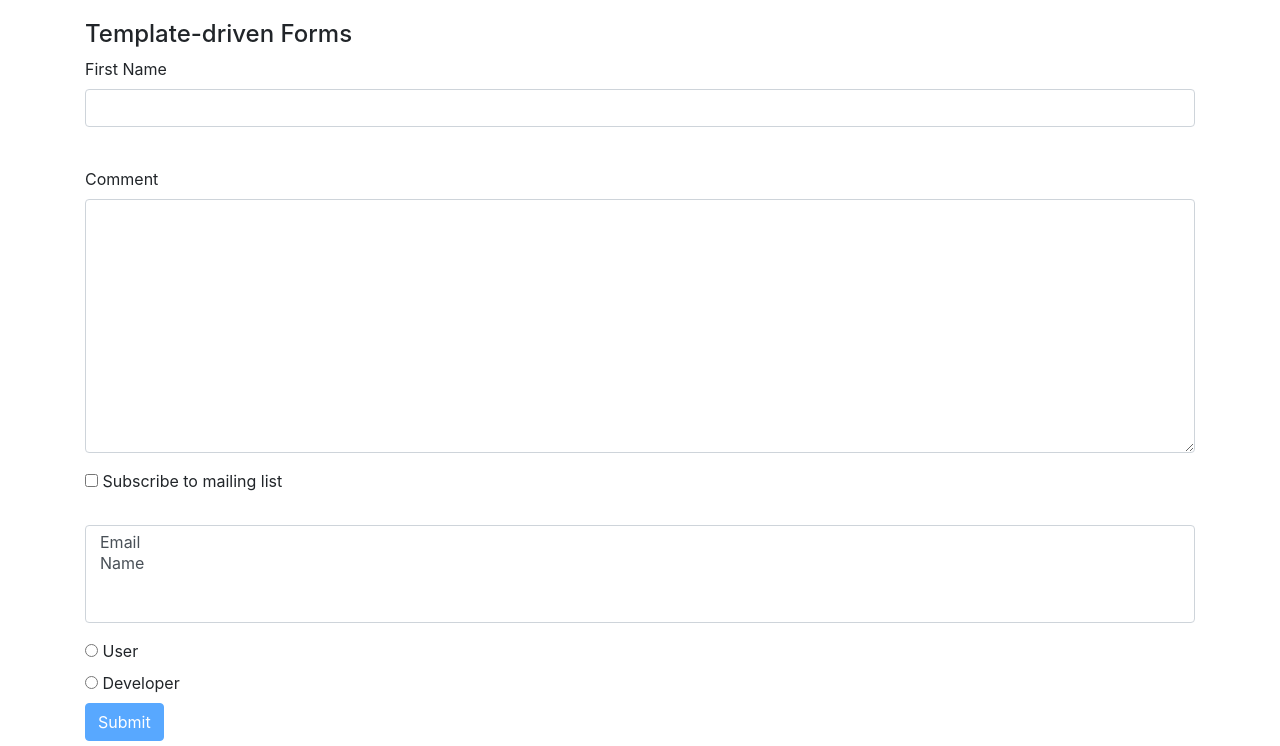
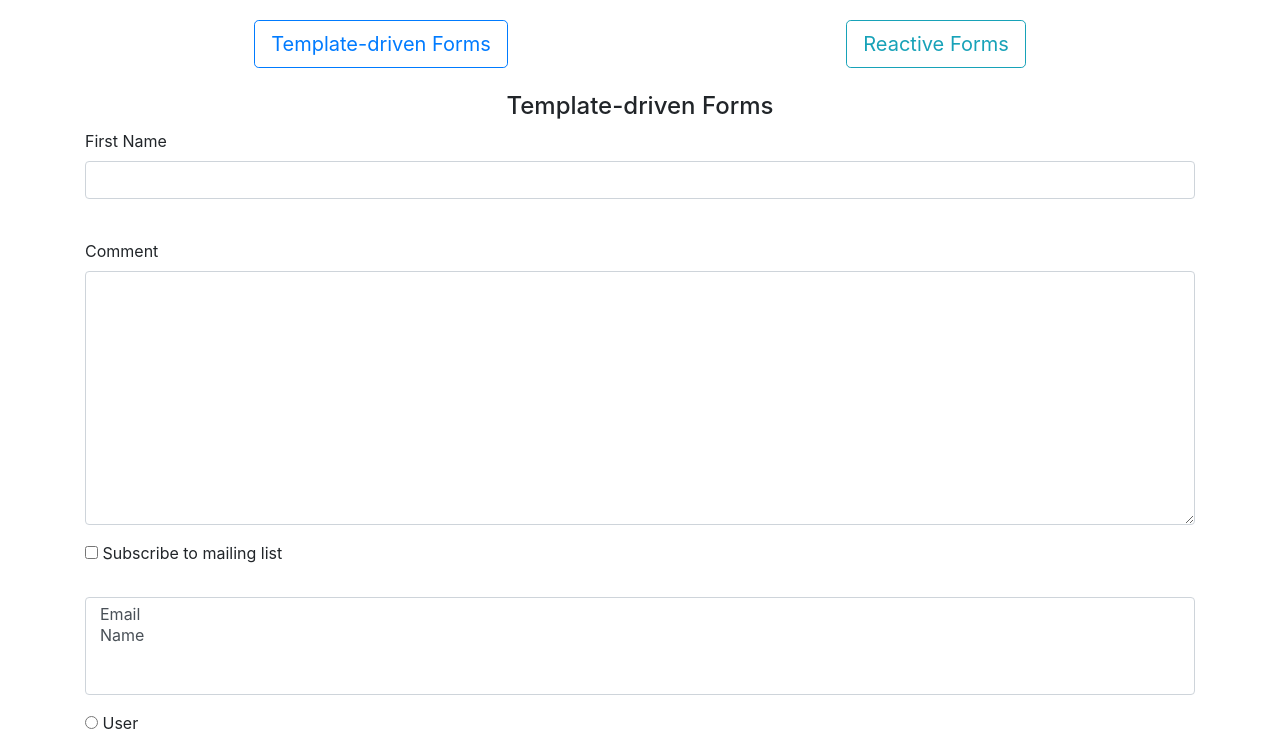
Before and after one commit to pedroarvellos/forms-practice-fundamentals, an Angular app: page / in a window 1280 px wide. Shown: the top 746 px of the page. Built offline with nearby package versions, Linux system fonts and the light colour scheme.

Commit message:
Create buttons to choose template type

```diff
--- a/src/app/app.component.html
+++ b/src/app/app.component.html
@@ -1 +1,8 @@
-<contact-form></contact-form>
+<div class="container">
+    <div class="d-flex justify-content-around">
+        <button type="button" class="btn btn-outline-primary btn-lg" (click)="formType = 0">Template-driven Forms</button>
+        <button type="button" class="btn btn-outline-info btn-lg" (click)="formType = 1">Reactive Forms</button>
+    </div>
+    <contact-form [hidden]="formType > 0"></contact-form>
+    <h4 class="d-flex justify-content-center" [hidden]="formType === 0">Reactive Forms</h4>
+</div>
--- a/src/app/app.component.ts
+++ b/src/app/app.component.ts
@@ -7,4 +7,5 @@ import { Component } from '@angular/core';
 })
 export class AppComponent {
   title = 'forms';
+  formType = 0;
 }
--- a/src/app/contact-form/contact-form.component.html
+++ b/src/app/contact-form/contact-form.component.html
@@ -1,5 +1,6 @@
-<div class="container">
-    <h4>Template-driven Forms</h4>
+<div>
+    <br>
+    <h4 class="d-flex justify-content-center">Template-driven Forms</h4>
     <!-- like the ngModel, I'm creating a variable to access
         the ngForm. If I do not set the directive ngForm to this form, it will
         set it automatically. Because in my input fields I use the ngModel,
--- a/src/app/contact-form/contact-form.component.ts
+++ b/src/app/contact-form/contact-form.component.ts
@@ -1,4 +1,4 @@
-import { Component, OnInit } from '@angular/core';
+import { Component } from '@angular/core';
 
 @Component({
   selector: 'contact-form',
```
